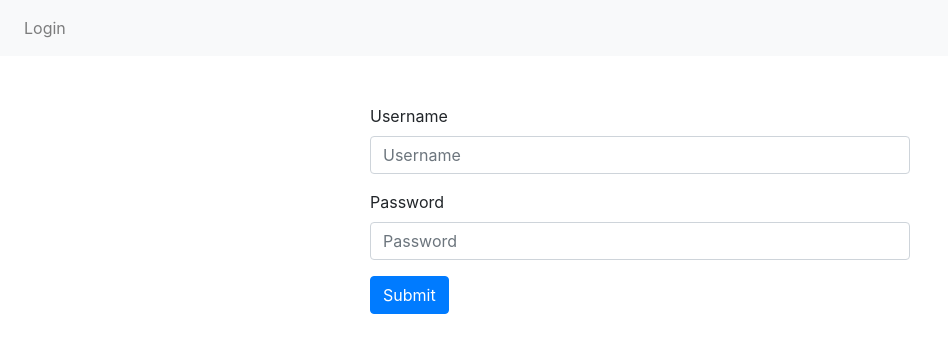
After one commit to SophieHau/torquay_towers_hotel, a Django app: page /accounts/login/ in a window 1280 px wide. The commit adds this page. Shown: the top 353 px of the page, without its empty margins (0-948 px from the left). Run offline with Django 3.2, Linux system fonts and the light colour scheme; some libraries are stand-ins or nearby versions.

Commit message:
adding login and logout

```diff
--- a/Towers/settings.py
+++ b/Towers/settings.py
@@ -37,6 +37,7 @@ INSTALLED_APPS = [
     'django.contrib.sessions',
     'django.contrib.messages',
     'django.contrib.staticfiles',
+    'visitors'
 ]
 
 MIDDLEWARE = [
--- a/Towers/urls.py
+++ b/Towers/urls.py
@@ -14,8 +14,9 @@ Including another URLconf
     2. Add a URL to urlpatterns:  path('blog/', include('blog.urls'))
 """
 from django.contrib import admin
-from django.urls import path
+from django.urls import path, include
 
 urlpatterns = [
     path('admin/', admin.site.urls),
+    path('', include('visitors.urls')),
 ]
--- a/visitors/templates/base.html
+++ b/visitors/templates/base.html
@@ -7,19 +7,18 @@
 <body>
 	{% block nav %}
 	<nav class="navbar navbar-expand-lg navbar-light bg-light">
-	  <a class="navbar-brand" href="{% url 'index' %}">Torquay Towers Hotel</a>
-	  <button class="navbar-toggler" type="button" data-toggle="collapse" data-target="#navbarText" aria-controls="navbarText" aria-expanded="false" aria-label="Toggle navigation">
-	    <span class="navbar-toggler-icon"></span>
-	  </button>
+		{% if user.is_authenticated %}
+	  <a class="navbar-brand" href="{% url 'index' user.id %}">Torquay Towers Hotel</a>
+	  {% endif%}
 	  <div class="collapse navbar-collapse">
-	    <span class="navbar-text">
+	  	<ul class="navbar-nav mr-auto">
 	    	{% if user.is_authenticated %}
-	  		<p class="navbar-brand">{{ user.username }}</p>
-	  		<a class="navbar-brand" href="{% url 'logout' %}">Logout</a>
+	  		<li class="nav-item"><span class="navbar-text">{{ user.username }}</span></li>
+	  		<li class="nav-item"><a class="nav-link" href="{% url 'logout' %}">Logout</a></li>
 	  		{% else %}
-	  		<a class="navbar-brand" href="{% url 'login' %}">Login</a>
+	  		<li class="nav-item"><a class="nav-link" href="{% url 'login' %}">Login</a></li>
 	  		{% endif %}
-	    </span>
+	  	</ul>
 	  </div>
 	</nav>
 	{% endblock %}
--- /dev/null
+++ b/visitors/templates/login.html
@@ -0,0 +1,22 @@
+{% extends "base.html" %}
+{% block content %}
+
+<div class="container">
+	<div class="row mt-5 justify-content-center">
+		<div class="col-6">
+			<form method='POST' action="{% url 'login' %}">
+				{% csrf_token %}
+			  <div class="form-group">
+			    <label>Username</label>
+			    <input type="text" class="form-control" name="username" placeholder="Username">
+			  </div>
+			  <div class="form-group">
+			    <label>Password</label>
+			    <input type="password" class="form-control" name="password" placeholder="Password">
+			  </div>
+			  <button type="submit" class="btn btn-primary">Submit</button>
+			</form>
+		</div>
+	</div>
+</div>
+{% endblock %}
--- /dev/null
+++ b/visitors/urls.py
@@ -0,0 +1,9 @@
+from django.contrib.auth.models import User
+from django.urls import path
+from . import views
+
+urlpatterns = [
+	path('<int:user_id>', views.index, name='index'),
+	path('accounts/login/', views.login_view, name='login'),
+	path('accounts/logout', views.logout_view, name='logout'),
+]
--- a/visitors/views.py
+++ b/visitors/views.py
@@ -1,3 +1,25 @@
-from django.shortcuts import render
+from django.shortcuts import render, redirect
+from django.contrib.auth.models import User
+from django.contrib.auth.decorators import login_required
+from django.contrib.auth import authenticate, login, logout
 
-# Create your views here.
+
+@login_required(login_url='/accounts/login/')
+def index(request, user_id):
+    return render(request, 'index.html')
+
+def login_view(request):
+
+    if request.method == 'POST':
+        username = request.POST['username']
+        password = request.POST['password']
+        user = authenticate(request, username=username, password=password)
+        if user is not None:
+            login(request, user)
+            return redirect('index', user_id=user.id)
+
+    return render(request, 'login.html')
+
+def logout_view(request):
+    logout(request)
+    return render(request, 'logout.html')
```
Also changed, not shown: visitors/templates/logout.html (added, +15 -0 lines).
